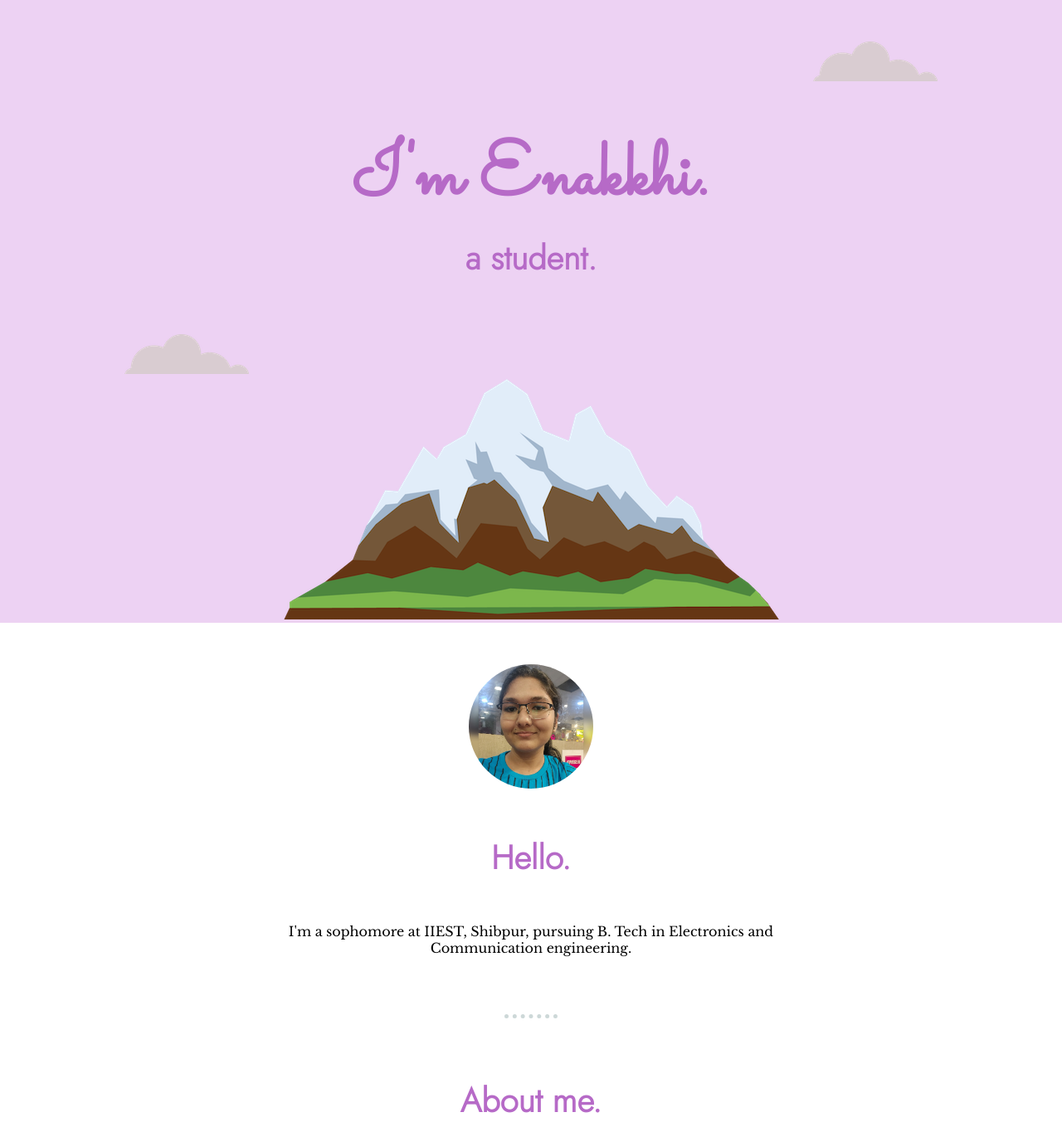
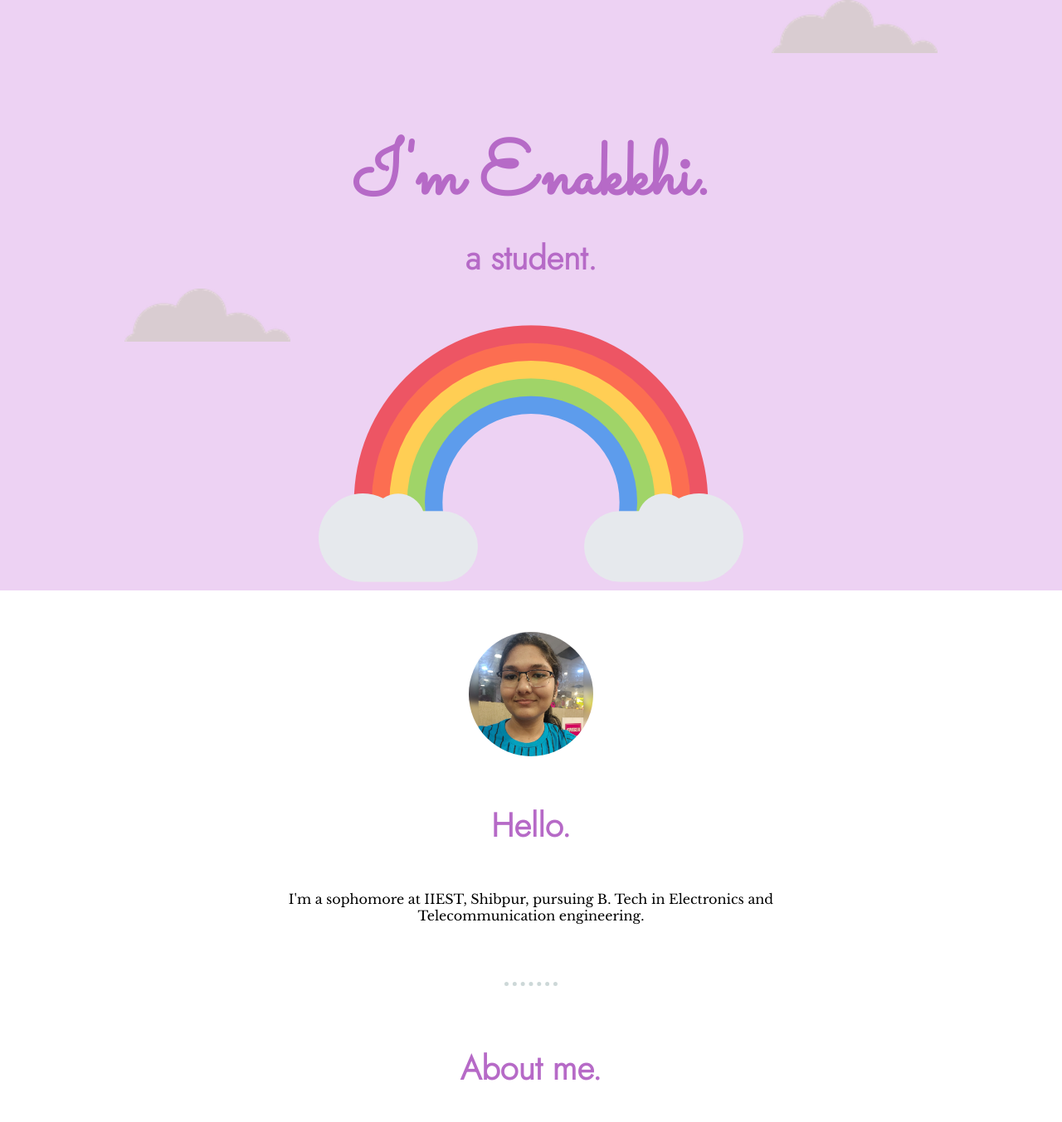
Before and after one commit to ena-04/Portfolio-website, a plain HTML site: page index.html in a window 1280 px wide. Shown: the top 1353 px of the page at 83% size. Drawn offline with nearby package versions, Linux system fonts and the light colour scheme.

Commit message:
modified styles

```diff
--- a/index.html
+++ b/index.html
@@ -17,13 +17,13 @@
         <h1>I'm Enakkhi.</h1>
     <h2>a student.</h2>
     <img class="bottom-cloud" src="images/cloud.png" alt="cloud-img">
-    <img src="images/mountain.png" alt="mountain-img">
+    <img class="rainbow" src="images/rainbow.png" alt="rainbow-img">
     </div>
     <div class="middle-container">
         <div class="profile">
           <img class="dp" src="images/profile-pic.jpg" alt="profile" style="height: 150px;width: 150px;">
           <h2>Hello.</h2>
-          <p>I'm a sophomore at IIEST, Shibpur, pursuing B. Tech in Electronics and Communication engineering.</p>
+          <p>I'm a sophomore at IIEST, Shibpur, pursuing B. Tech in Electronics and Telecommunication engineering.</p>
         </div>
         <hr>
         <div class="skills">
--- a/styles.css
+++ b/styles.css
@@ -40,12 +40,15 @@ h3{
     position: absolute;
     left: 150px;
     bottom: 300px;
+    width: 200px;
 }
 .top-cloud{
     position: absolute;
     right: 150px;
-    top: 50px;
+    top: 0;
+    width: 200px;
 }
+
 .dp{
     border-radius: 100%;
     margin: 50px;
@@ -84,7 +87,7 @@ a:hover{
     color: white;
 }
 .copyright{
-    font-size: 10px;
+    font-size: 0.625rem;
     margin-top: 25px;
     color: white;
 }
```
Also changed, not shown: images/rainbow.png (added).
